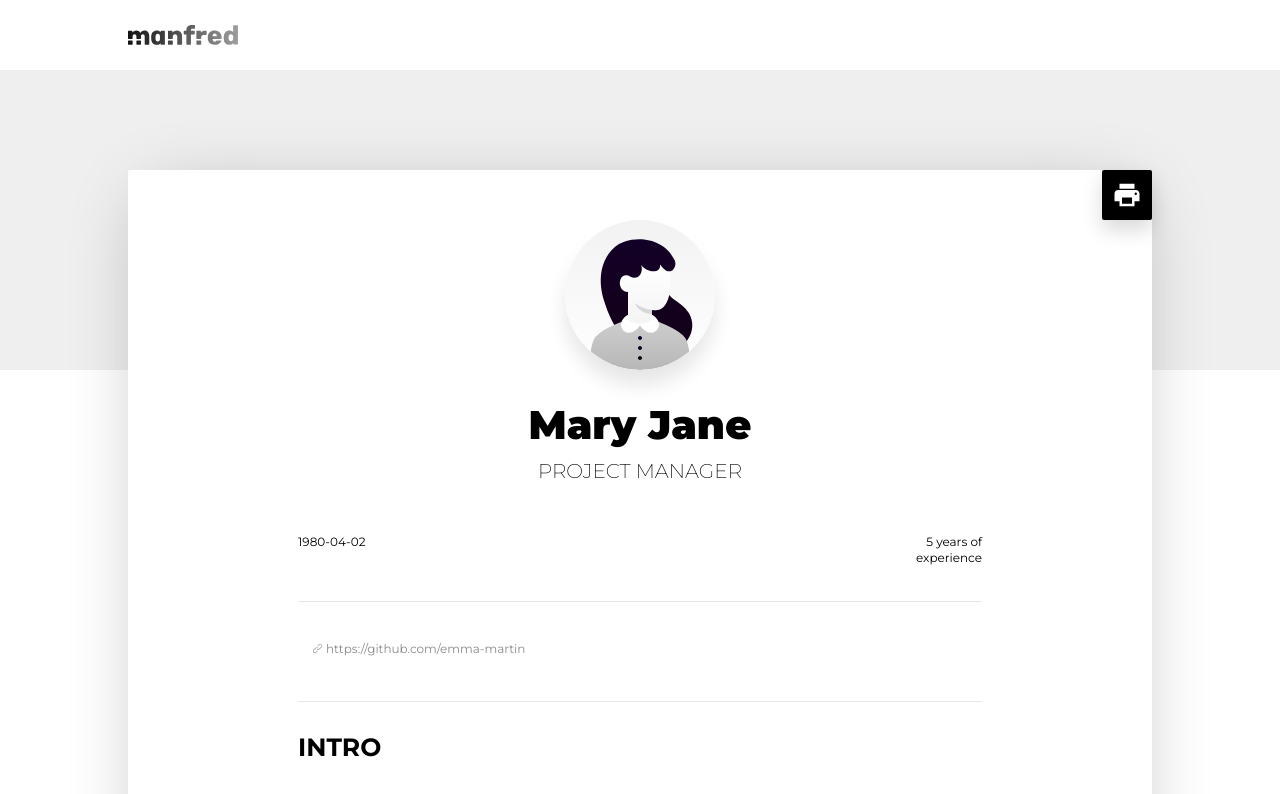
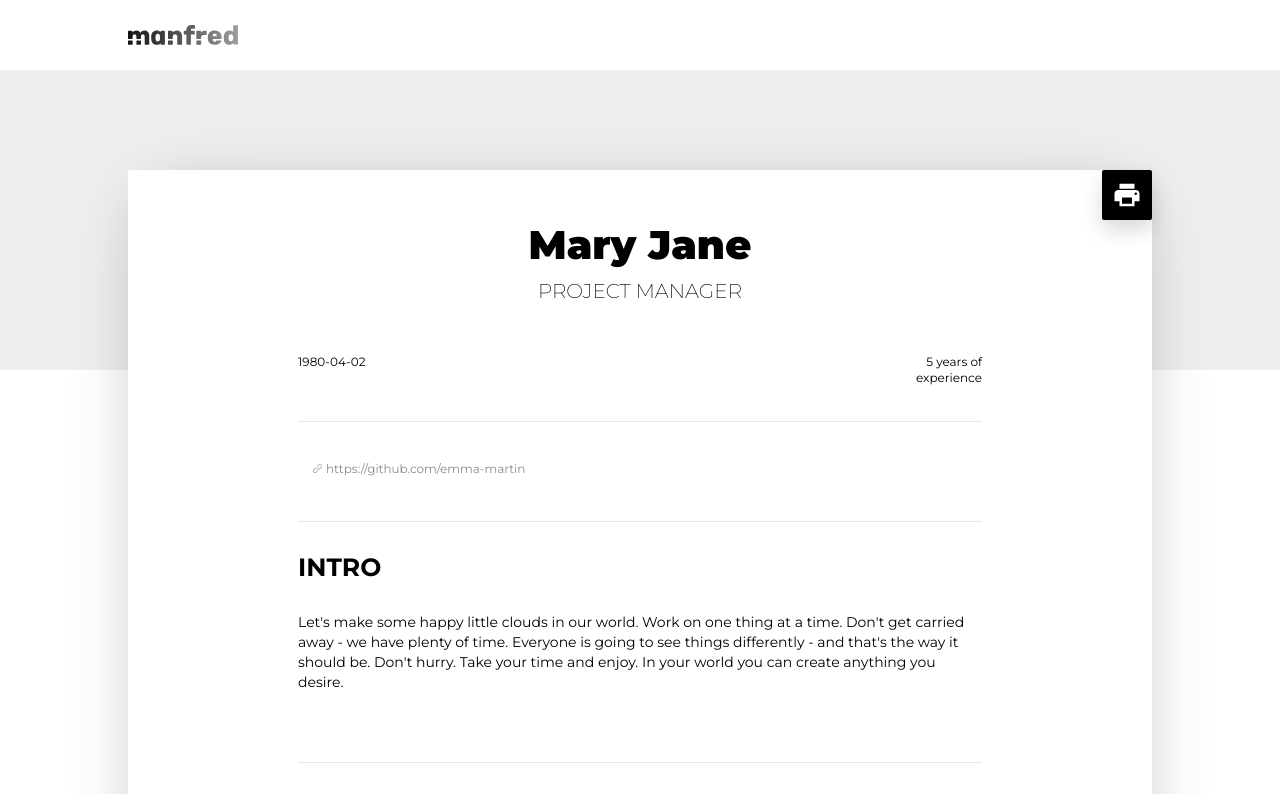
Before and after one commit to sayheylaura/manfred-awesomic-cv, a React (Create React App) app: page / in a window 1280 px wide. Shown: the top 794 px of the page. Built offline with nearby package versions, Linux system fonts and the light colour scheme.

Commit message:
Create image component. Conditional rendering in Profile component

```diff
--- /dev/null
+++ b/src/components/Image/index.js
@@ -0,0 +1,20 @@
+import React, { Component } from "react";
+import PropTypes from "prop-types";
+
+class Image extends Component {
+  render() {
+    const { image } = this.props;
+    return (
+      <div
+        className="author__image"
+        style={{ backgroundImage: `url(${image})` }}
+      />
+    );
+  }
+}
+
+Image.propTypes = {
+  image: PropTypes.string.isRequired
+};
+
+export default Image;
--- a/src/components/Profile/index.js
+++ b/src/components/Profile/index.js
@@ -1,8 +1,8 @@
 import React, { Component, Fragment } from "react";
 import PropTypes from "prop-types";
+import Image from "../Image";
 import ProfileRoles from "../ProfileRoles";
 import PublicLinks from "../PublicLinks";
-import user from "../../images/user.svg";
 
 class Profile extends Component {
   render() {
@@ -21,17 +21,7 @@ class Profile extends Component {
           return (
             <Fragment key={index}>
               <div className="author__basic-data">
-                {image ? (
-                  <div
-                    className="author__image"
-                    style={{ backgroundImage: `url(${image})` }}
-                  />
-                ) : (
-                    <div
-                      className="author__image"
-                      style={{ backgroundImage: `url(${user})` }}
-                    />
-                  )}
+                {image && <Image image={image} />}
                 <h2 className="author__name">{name}</h2>
               </div>
               <ProfileRoles sampleProfileRoles={roles} />
@@ -39,7 +29,7 @@ class Profile extends Component {
                 <p className="author__birthday">{birthday}</p>
                 <p className="author__yearsOfExperience">
                   {yearsOfExperience} years of experience
-              </p>
+                </p>
               </div>
               {publicLinks && !!publicLinks.length && (
                 <PublicLinks profileLinks={publicLinks} />
```
